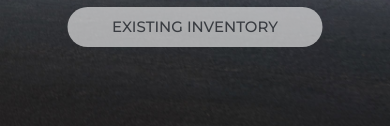
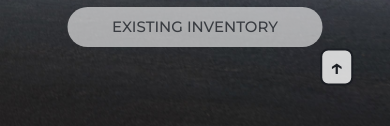
Before and after one commit to DumontGontran/Tesla, a website: page src/index.html in a window 390 px wide. Shown: the part 4935-5061 px from the top of the page. Drawn offline with Linux system fonts and the light colour scheme.

Commit message:
adding responsive arrow to bottom from top page for mobiles and tablets

```diff
--- a/Tailwind/main.css
+++ b/Tailwind/main.css
@@ -68,7 +68,8 @@ body {
 }
 
 .inventory {
-    @apply text-[#393c41] bg-white bg-opacity-60 lg:ml-8 hover:bg-[#171a20] hover:text-white transition-colors duration-200;
+    @apply text-[#393c41] bg-white bg-opacity-60 lg:ml-8 hover:bg-[#171a20] hover:text-white
+    transition-colors duration-200;
 }
 
 .up_svg {
@@ -79,6 +80,12 @@ body {
     @apply block w-full h-20 mx-auto absolute top-[93%] animate-bounce;
 }
 
+.top_website {
+    @apply block text-4xl font-semibold text-[#181b21] rounded-[0.8rem] absolute bottom-[3%] right-[3%]
+    bg-white opacity-80 mx-[0.8rem] px-[0.8rem] py-[0.4rem] border-2 border-[#181b21] cursor-pointer hover:text-white
+    hover:bg-[#181b21] hover:border-white hover:border-2 lg:hidden;
+}
+
 .btn {
 @apply bg-black text-yellow-300 py-2 px-4 rounded-md font-bold transition-all duration-300
 sm:text-lg lg:text-2xl dark:bg-yellow-300 dark:text-black sm:hover:bg-yellow-300 sm:hover:text-black;
--- a/src/index.html
+++ b/src/index.html
@@ -171,6 +171,8 @@
       <button class="buttons order">Custom order</button>
       <button class="buttons inventory">Existing Inventory</button>
     </div>
+
+    <a href="#modelS" class="top_website transform_50">↑</a>
   </section>
 </body>
 <script src="scrollActiveNavbar.js"></script>
```
Also changed, not shown: src/tailwind.css.
